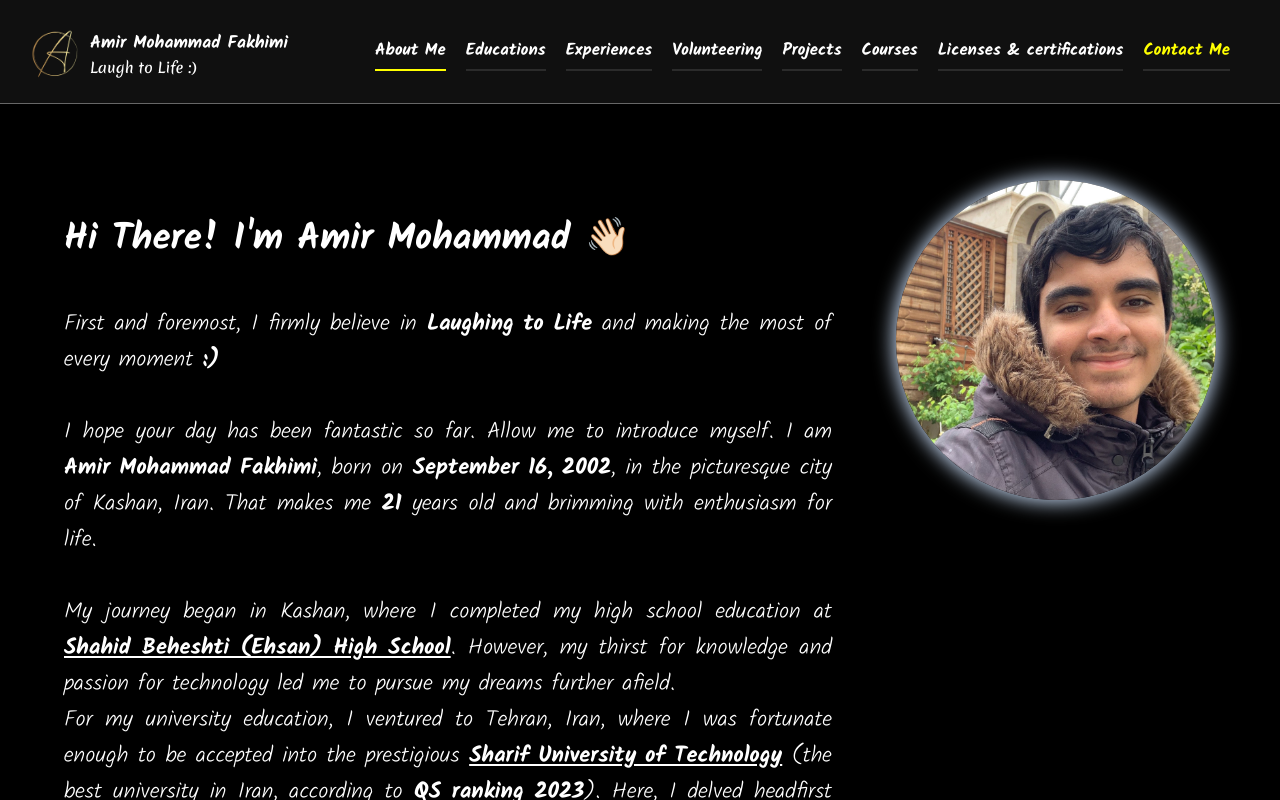
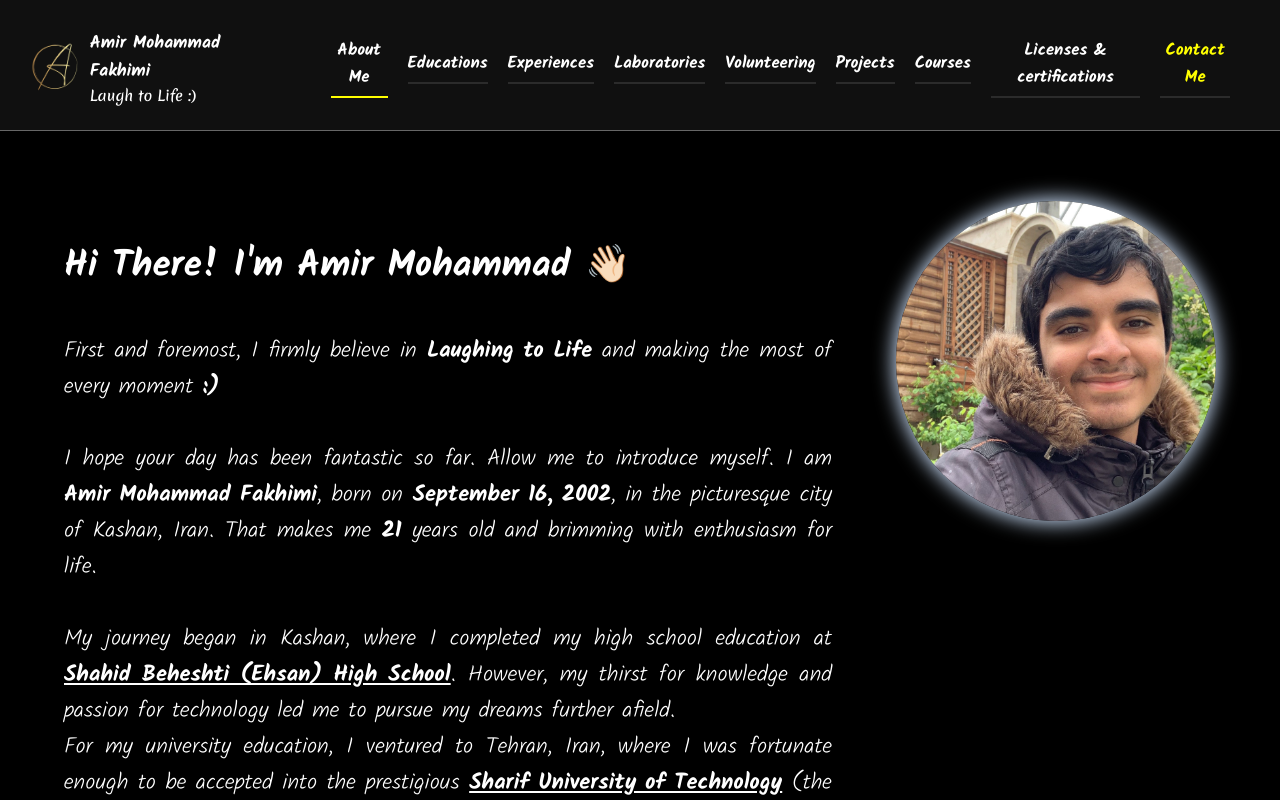
Before and after one commit to AmirMohammadFakhimi/my-website-frontend, a React (Create React App) app: page /about-me in a window 1280 px wide. Shown: the top 800 px of the page. Built offline with nearby package versions, Linux system fonts and the light colour scheme; no server answers; a web font is replaced by a local one.

Commit message:
Add Laboratories.tsx and add label and filter type to Volunteering.tsx

```diff
--- a/src/components/header/desktopMenu/DesktopMenu.tsx
+++ b/src/components/header/desktopMenu/DesktopMenu.tsx
@@ -10,7 +10,7 @@ function DesktopMenu({selectedMenuItem, setSelectedMenuItem}: {
     return (
         <ul id={'desktop-menu'}>
             {menuItems.map(menuItem => {
-                return <li key={menuItem.id} id={menuItem.id === 8 ? 'contact-me-header' : ''}
+                return <li key={menuItem.id} id={menuItem.id === menuItems.length ? 'contact-me-header' : ''}
                            className={'desktop-menu-item ' + (selectedMenuItem === menuItem.url ? 'desktop-menu-item-selected' : '')}
                            onClick={() => setSelectedMenuItem(menuItem.url)}>
                     {menuItem.name}
--- a/src/components/header/mobileMenu/MobileMenu.tsx
+++ b/src/components/header/mobileMenu/MobileMenu.tsx
@@ -65,7 +65,7 @@ function MobileMenu({selectedMenuItem, setSelectedMenuItem}: {
                 }}
             >
                 {menuItems.map((menuItem) => (
-                    <MenuItem key={menuItem.id} id={menuItem.id === 8 ? 'mobile-contact-me-header' : ''}
+                    <MenuItem key={menuItem.id} id={menuItem.id === menuItems.length ? 'mobile-contact-me-header' : ''}
                               selected={menuItem.url === selectedMenuItem} onClick={handleClose(menuItem)}
                               sx={{
                                   font: '700 1.1rem Kalam, sans-serif',
--- a/src/components/pages/volunteering/Volunteering.tsx
+++ b/src/components/pages/volunteering/Volunteering.tsx
@@ -6,7 +6,7 @@ import {getVolunteering} from "../../../global/ApiCalls";
 import {onAxiosError, onAxiosSuccess} from "../../../global/Errors";
 import Filter from "../../utils/filter/Filter";
 
-const Volunteering = () => {
+function Volunteering() {
     type CauseType = 'Animal Welfare'
         | 'Arts and Culture'
         | 'Children'
@@ -22,11 +22,14 @@ const Volunteering = () => {
         | 'Social Services'
         | 'Veteran Support'
 
+    type LabelType = 'Events' | 'Teaching Assistants (TAs)' | 'Others' | 'Highlights'
+    type FilterType = 'All' | LabelType
+
     type VolunteeringType = {
         company: string,
         role: string,
         cause: CauseType,
-        label: string[],
+        label: LabelType[],
         startDate: Date,
         endDate: Date | 'Present',
         description?: string,
@@ -40,7 +43,7 @@ const Volunteering = () => {
             company: string,
             role: string,
             cause: CauseType,
-            label: string[],
+            label: LabelType[],
             start_date: Date,
             end_date: Date | 'Present',
             description?: string,
@@ -52,7 +55,7 @@ const Volunteering = () => {
 
     const [volunteering, setVolunteering] = useState<VolunteeringType>([])
     const [filteredVolunteering, setFilteredVolunteering] = useState<VolunteeringType>([])
-    const [filters, setFilters] = useState<string[]>([])
+    const [filters, setFilters] = useState<FilterType[]>([])
 
     function convertVolunteeringResponse(response: VolunteeringResponseType): VolunteeringType {
         console.log(response)
@@ -88,23 +91,23 @@ const Volunteering = () => {
                             setFilteredVolunteering(convertedResponse)
 
 
-                            const filtersSet = convertedResponse.reduce((acc, volunteering) => {
+                            const filtersSet: Set<FilterType> = convertedResponse.reduce((acc, volunteering) => {
                                 volunteering.label.forEach(label => acc.add(label));
                                 return acc;
-                            }, new Set<string>());
+                            }, new Set<FilterType>());
 
-                            const isOtherInFilters = filtersSet.has('Other')
+                            const isOtherInFilters = filtersSet.has('Others')
                             const isHighlightsInFilters = filtersSet.has('Highlights')
 
                             filtersSet.delete('All')
                             filtersSet.delete('Highlights')
-                            filtersSet.delete('Other')
+                            filtersSet.delete('Others')
 
                             setFilters([
                                 'All',
-                                ...(isHighlightsInFilters ? ['Highlights'] : []),
+                                ...(isHighlightsInFilters ? ['Highlights' as FilterType] : []),
                                 ...Array.from(filtersSet).sort(),
-                                ...(isOtherInFilters ? ['Other'] : [])
+                                ...(isOtherInFilters ? ['Highlights' as FilterType] : [])
                             ])
                         }
                     }),
@@ -114,11 +117,13 @@ const Volunteering = () => {
     }, [])
 
     function onFilterChanged(filter: string) {
-        if (filter === 'All')
+        const filterWithFilterType = filter as FilterType
+
+        if (filterWithFilterType === 'All')
             setFilteredVolunteering(volunteering)
         else {
             const filteredVolunteering = volunteering.filter(volunteering =>
-                volunteering.label.includes(filter))
+                volunteering.label.includes(filterWithFilterType))
             setFilteredVolunteering(filteredVolunteering)
         }
     }
--- a/src/global/Variables.ts
+++ b/src/global/Variables.ts
@@ -2,6 +2,7 @@ export const urls = {
     aboutMe: 'about-me',
     educations: 'educations',
     experiences: 'experiences',
+    laboratories: 'laboratories',
     volunteering: 'volunteering',
     projects: 'projects',
     courses: 'courses',
@@ -17,9 +18,10 @@ export const menuItems: {
         {id: 1, name: 'About Me', url: urls.aboutMe},
         {id: 2, name: 'Educations', url: urls.educations},
         {id: 3, name: 'Experiences', url: urls.experiences},
-        {id: 4, name: 'Volunteering', url: urls.volunteering},
-        {id: 5, name: 'Projects', url: urls.projects},
-        {id: 6, name: 'Courses', url: urls.courses},
-        {id: 7, name: 'Licenses & certifications', url: urls.licenses},
-        {id: 8, name: 'Contact Me', url: urls.contactMe}
+        {id: 4, name: 'Laboratories', url: urls.laboratories},
+        {id: 5, name: 'Volunteering', url: urls.volunteering},
+        {id: 6, name: 'Projects', url: urls.projects},
+        {id: 7, name: 'Courses', url: urls.courses},
+        {id: 8, name: 'Licenses & certifications', url: urls.licenses},
+        {id: 9, name: 'Contact Me', url: urls.contactMe}
     ]
```
Also changed, not shown: src/components/pages/laboratories/Laboratories.tsx (added, +8 -0 lines), src/components/pages/laboratories/Laboratories.css (added).
